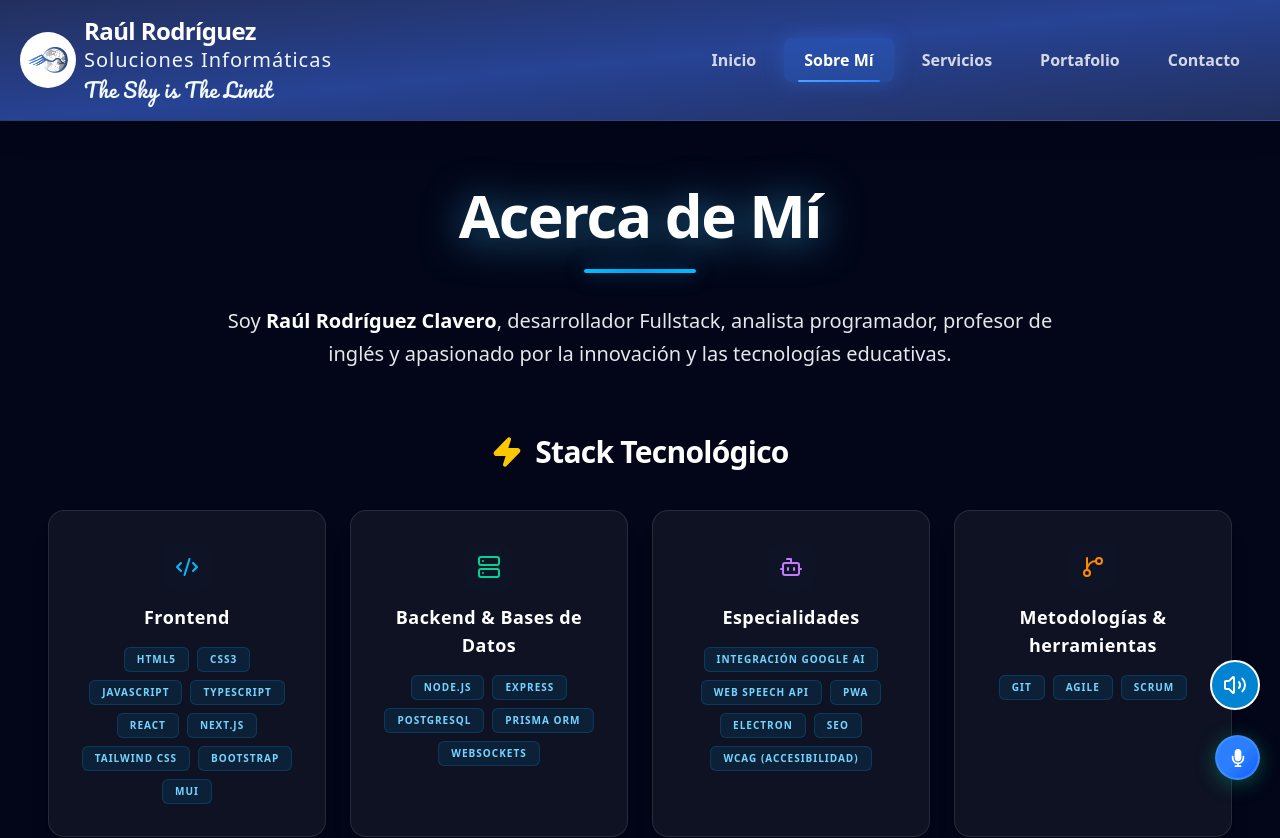
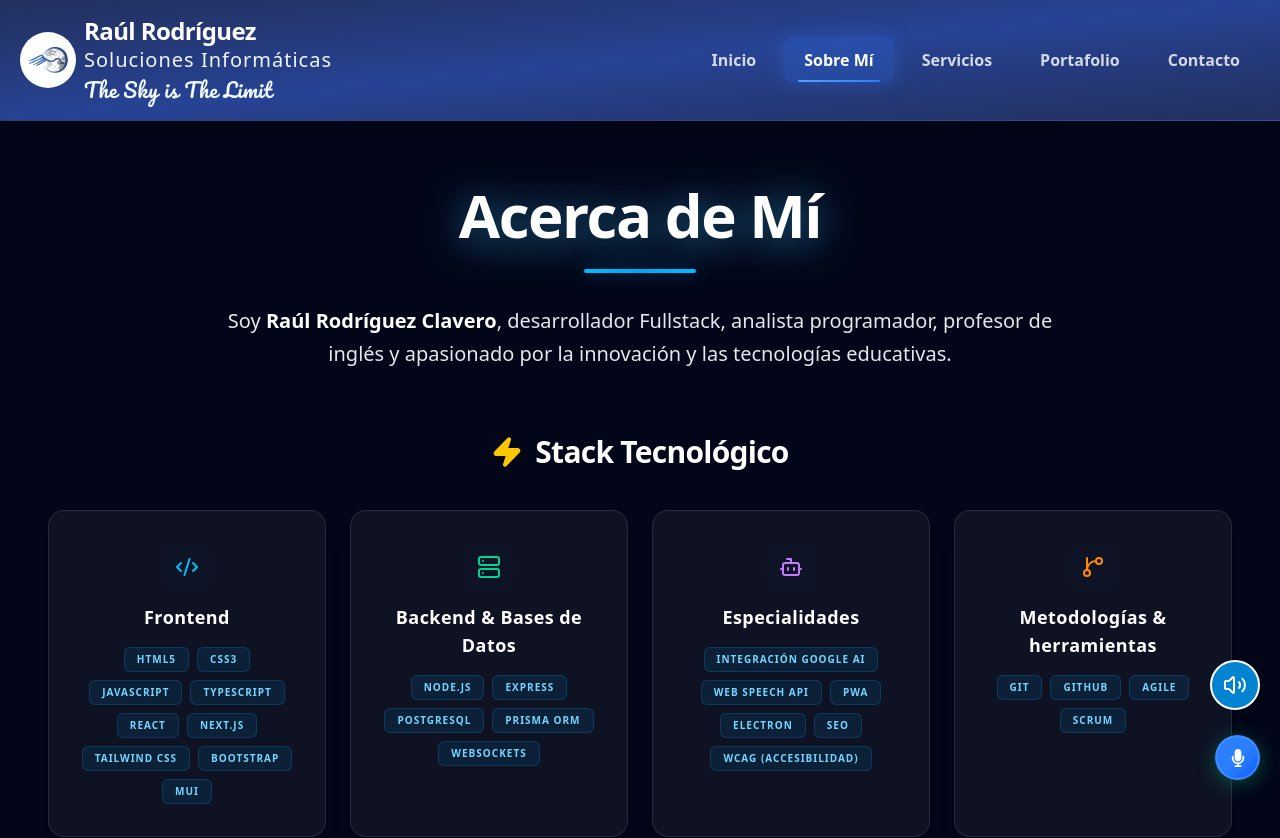
Before and after one commit to RaulWeirdStackDev/raulrodriguezsolucionesNext, a Next.js app: page /sobre-mi in a window 1280 px wide. Shown: the top 838 px of the page. Built offline with nearby package versions, Linux system fonts and the light colour scheme.

Commit message:
agregar GitHub como skill

```diff
--- a/src/app/sobre-mi/page.tsx
+++ b/src/app/sobre-mi/page.tsx
@@ -32,7 +32,7 @@ const About = () => {
     {
       category: "Metodologías & herramientas",
       icon: <GitBranch className="w-6 h-6 text-orange-400" />,
-      skills: ["Git", "Agile", "Scrum"]
+      skills: ["Git", "GitHub", "Agile", "Scrum"]
     }
   ];
 
```
